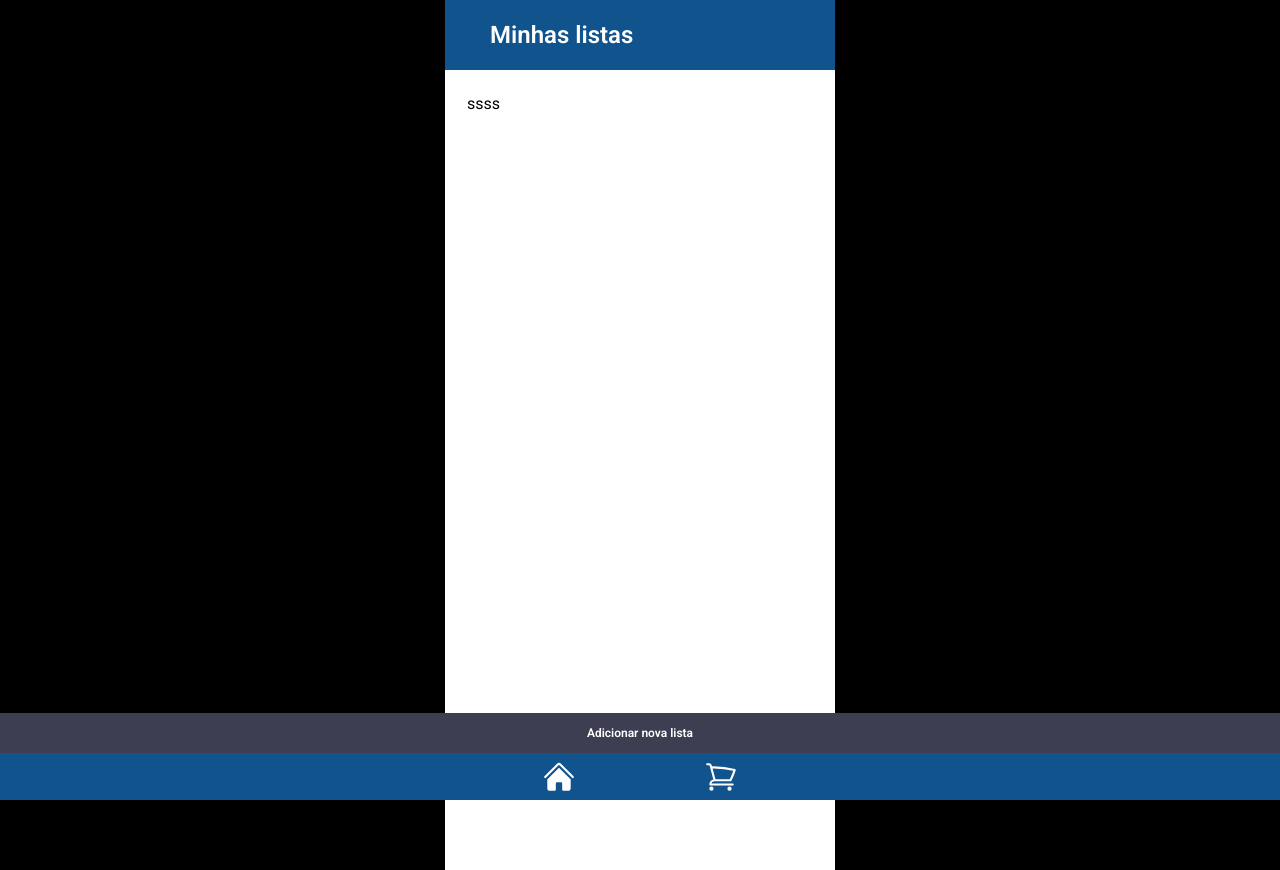
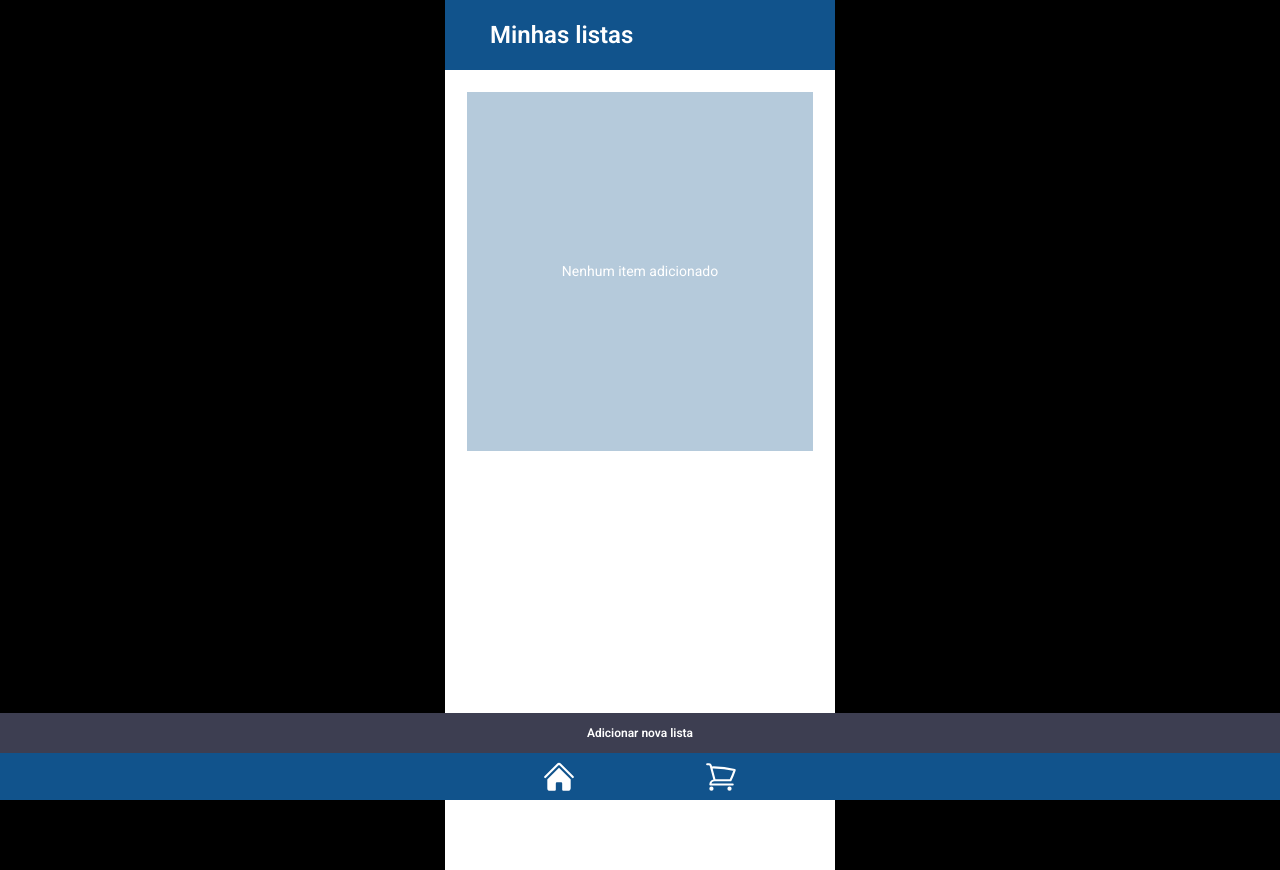
Before and after one commit to Decsaas-OpenSource/decmercado, a Next.js app: page /app/listas in a window 1280 px wide. Built offline with nearby package versions, Linux system fonts and the light colour scheme.

Commit message:
finalizado telas Minhas Listas e Minhas Receitas

```diff
--- a/src/app/app/listas/page.tsx
+++ b/src/app/app/listas/page.tsx
@@ -1,10 +1,25 @@
+"use client"
+
 import Body from "@/app/components/template/Body"
 import { Footer } from "@/app/components/template/footer/Footer"
 import { Header } from "@/app/components/template/header/Header"
+import { Listagem } from "@/app/components/utils/listagem/Listagem"
+import { useEffect, useState } from "react"
+
+import ListasDeMercado from "@/app/storage/local/ListasDeMercado"
+import ListaDeMercado from "@/app/model/lista/ListaDeMercado"
 
 const urlBase = "/app/listas/"
 
-export default function Listas() {
+export default function MinhasListas() {
+
+    const [storage] = useState(new ListasDeMercado())
+    const [listas, setListas] = useState<ListaDeMercado[]>([])
+
+    useEffect(() => {
+        storage.carregar()
+        setListas(storage.todos)
+    }, [storage])
 
     return (
         <>
@@ -15,11 +30,33 @@ export default function Listas() {
             </Header.Root>
 
             <Body css="text-primario-500">
-                <div>ssss</div>
+                <Listagem.Root
+                    mensagemVazio="Nenhum item adicionado"
+                    exibirListagem={listas.length > 0}>
+                    {
+                        listas.map((item, i) => {
+                            return (
+                                <Listagem.Linha
+                                    key={item.id}
+                                    indice={i}
+                                    ultimo={i == listas.length - 1}
+                                    corPrimaria="bg-primario-100"
+                                    corSecundaria="bg-primario-200">
+
+                                    <Listagem.LinhaRedirection item={item} urlBase={`/app/listas/${item.id}`} >
+                                        <Listagem.LinhaConteudo item={item} />
+                                    </Listagem.LinhaRedirection>
+
+                                    <Listagem.ListaBotaoExcluir item={item}></Listagem.ListaBotaoExcluir>
+                                </Listagem.Linha>
+                            )
+                        })
+                    }
+                </Listagem.Root>
             </Body>
 
             <Footer.Root>
-                <Footer.Botao color="bg-neutro-400" href={`${urlBase}nova`} titulo="Adicionar nova lista"/>
+                <Footer.Botao color="bg-neutro-400" href={`${urlBase}nova`} titulo="Adicionar nova lista" />
                 <Footer.Menu focoHome />
             </Footer.Root>
         </>
--- a/src/app/app/receitas/page.tsx
+++ b/src/app/app/receitas/page.tsx
@@ -1,10 +1,25 @@
+"use client"
+
 import Body from "@/app/components/template/Body"
 import { Footer } from "@/app/components/template/footer/Footer"
 import { Header } from "@/app/components/template/header/Header"
+import { Listagem } from "@/app/components/utils/listagem/Listagem"
+import Receita from "@/app/model/lista/Receita"
+import Receitas from "@/app/storage/local/Receitas"
+import { useEffect, useState } from "react"
 
 const urlBase = "/app/receitas/"
 
-export default function Receitas() {
+export default function MinhasReceitas() {
+
+    const [storage] = useState(new Receitas())
+    const [listas, setListas] = useState<Receita[]>([])
+
+    useEffect(() => {
+        storage.carregar()
+        setListas(storage.todos)
+    }, [storage])
+
 
     return (
         <>
@@ -15,7 +30,29 @@ export default function Receitas() {
             </Header.Root>
 
             <Body css="text-secundario-500">
-                <div>ssss</div>
+            <Listagem.Root
+                    mensagemVazio="Nenhum item adicionado"
+                    exibirListagem={listas.length > 0}>
+                    {
+                        listas.map((item, i) => {
+                            return (
+                                <Listagem.Linha
+                                    key={item.id}
+                                    indice={i}
+                                    ultimo={i == listas.length - 1}
+                                    corPrimaria="bg-primario-100"
+                                    corSecundaria="bg-primario-200">
+
+                                    <Listagem.LinhaRedirection item={item} urlBase={`/app/listas/${item.id}`} >
+                                        <Listagem.LinhaConteudo item={item} />
+                                    </Listagem.LinhaRedirection>
+
+                                    <Listagem.ListaBotaoExcluir item={item}></Listagem.ListaBotaoExcluir>
+                                </Listagem.Linha>
+                            )
+                        })
+                    }
+                </Listagem.Root>
             </Body>
 
             <Footer.Root>
--- a/src/app/components/utils/listagem/ListagemLinhaBotaoExcluir.tsx
+++ b/src/app/components/utils/listagem/ListagemLinhaBotaoExcluir.tsx
@@ -7,15 +7,15 @@ import { Excluir } from "@/app/icons"
 import { Listagem } from "./Listagem"
 
 interface ListagemLinhaBotaoExcluirProp {
-    item: any, //TODO: tipar
+    item: ListagemDTO,
 }
 
 export default function ListagemLinhaBotaoExcluir(prop: ListagemLinhaBotaoExcluirProp) {
 
     const [exibirModal, setExibirModal] = useState(false)
-    const [objetoParaExcluir, setObjetoParaExcluir] = useState<any>()
+    const [objetoParaExcluir, setObjetoParaExcluir] = useState<ListagemDTO>()
 
-    const abrirModal = (objetoExcluir: any) => {
+    const abrirModal = (objetoExcluir: ListagemDTO) => {
         setExibirModal(true)
         setObjetoParaExcluir(objetoExcluir)
     }
--- a/src/app/components/utils/listagem/ListagemLinhaConteudo.tsx
+++ b/src/app/components/utils/listagem/ListagemLinhaConteudo.tsx
@@ -1,8 +1,8 @@
 import Produto from "@/app/model/Produto"
 
 interface ListagemLinhaConteudoProp {
-    item: Produto,
-    children: React.ReactNode
+    item: ListagemDTO,
+    children?: React.ReactNode
 }
 
 export default function ListagemLinhaConteudo(prop: ListagemLinhaConteudoProp) {
--- a/src/app/components/utils/listagem/ListagemLinhaOnClick.tsx
+++ b/src/app/components/utils/listagem/ListagemLinhaOnClick.tsx
@@ -1,8 +1,6 @@
-import Produto from "@/app/model/Produto"
-
 interface ListagemLinhaOnClickProp {
-    item: Produto,
-    onClick?: (item: Produto) => void
+    item: ListagemDTO,
+    onClick: (item: ListagemDTO) => void
     children: React.ReactNode
 }
 
@@ -11,8 +9,6 @@ export default function ListagemLinhaOnClick(prop: ListagemLinhaOnClickProp) {
     return (
         <div className="flex items-center w-full"
             onClick={() => {
-                if (!prop.onClick)
-                    throw new Error("Metodo onClick nao definido")
                 prop.onClick(prop.item)
             }}>
 
--- a/src/app/components/utils/listagem/ListagemLinhaRedirection.tsx
+++ b/src/app/components/utils/listagem/ListagemLinhaRedirection.tsx
@@ -1,38 +1,16 @@
-import Produto from "@/app/model/Produto";
 import Link from "next/link";
 
 interface ListagemLinhaRedirectionProp {
-    item: Produto,
-    urlBase?: string
-    cssDinamico?: string
+    item: ListagemDTO,
+    urlBase: string,
+    children: React.ReactNode
 }
 
-//TODO corrigir componente
 export default function ListagemLinhaRedirection(prop: ListagemLinhaRedirectionProp) {
 
-    function desenhaCorpoDaLinha() {
-        return (
-            <>
-                <div className="min-w-[70px] text-center">
-                    <div className="text-bold-label">{prop.item.quantidade}</div>
-                    <div className="text-regular-label">Iten(s)</div>
-                </div>
-
-                <div className="text-left w-full max-w-[200px]">
-                    <div className="text-bold-paragrafo text-ellipsis overflow-hidden">{prop.item.descricao}</div>
-                    <div className="text-regular-label text-ellipsis overflow-hidden">
-                        {/* {prop.item.comentario} */}
-                    </div>
-                </div>
-            </>
-        )
-    }
-
     return (
-        <div className={`flex space-x-3 h-[66px] pr-2 mb-2 ${prop.cssDinamico} justify-between`}>
-            <Link href={`${prop.urlBase}${prop.item.id}`} className="w-full flex items-center">
-                {desenhaCorpoDaLinha()}
-            </Link>
-        </div>
+        <Link href={prop.urlBase} className="w-full flex items-center">
+            {prop.children}
+        </Link>
     )
 }
```
